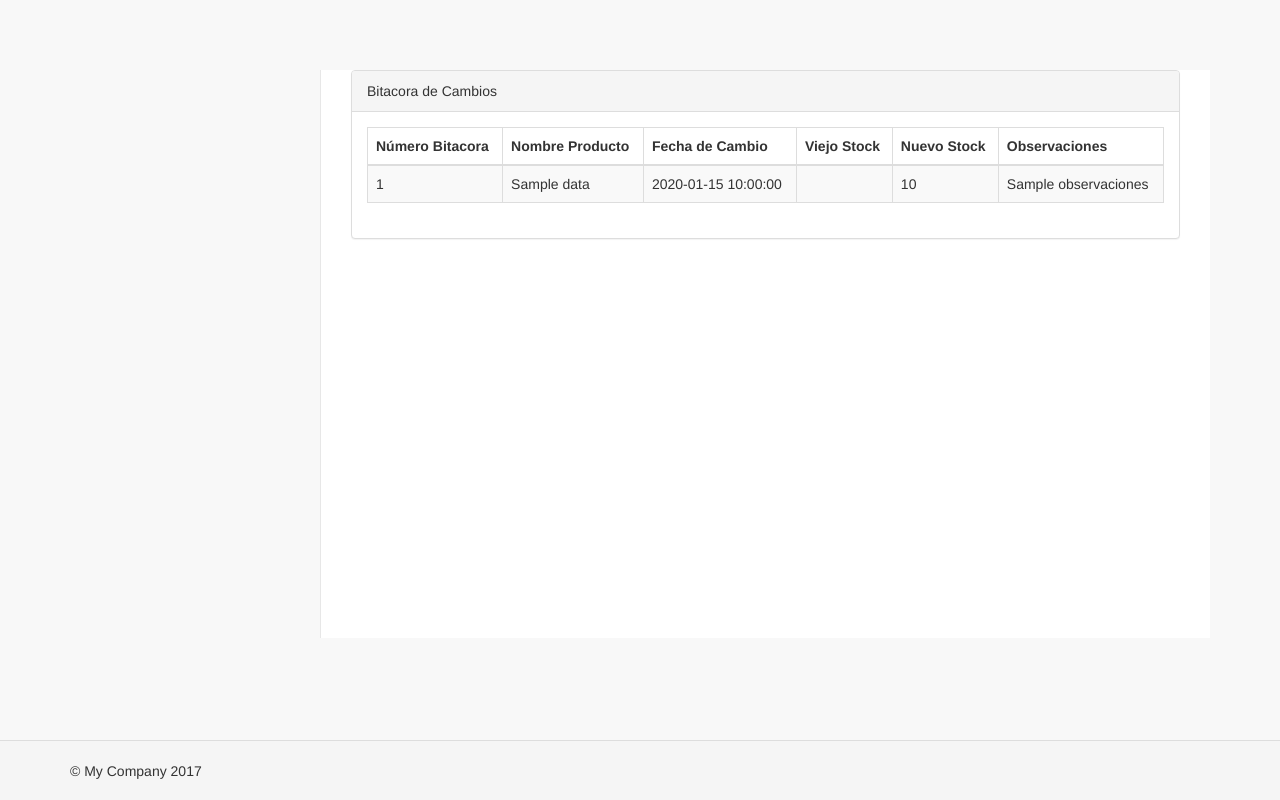
After one commit to Gonzy27/Lecheria, a Yii app: the page made by views/bitacora/reporte.php in a window 1280 px wide. The commit adds this page. Run offline with PHP 8.4 and a stand-in for Yii, Linux system fonts and the light colour scheme; the template is opened without the code that fills it: most values are stand-ins (such as "Sample title", 1, 10 or a date in 2020); data that the repository does not hold is empty; some libraries are stand-ins or nearby versions.

Commit message:
Bitacora reporte

```diff
--- /dev/null
+++ b/views/bitacora/reporte.php
@@ -0,0 +1,64 @@
+<head>
+      <link href="view/vendor/bootstrap/css/bootstrap.min.css" rel="stylesheet">
+   <!-- DataTables CSS -->
+    <link href="view/vendor/datatables-plugins/dataTables.bootstrap.css" rel="stylesheet">
+
+    <!-- DataTables Responsive CSS -->
+    <link href="view/vendor/datatables-responsive/dataTables.responsive.css" rel="stylesheet">
+    <!-- MetisMenu CSS -->
+    <link href="view/vendor/metisMenu/metisMenu.min.css" rel="stylesheet">
+
+    <!-- Custom CSS -->
+    <link href="view/dist/css/sb-admin-2.css" rel="stylesheet">
+
+    <!-- Morris Charts CSS
+    <link href="view/vendor/morrisjs/morris.css" rel="stylesheet">
+-->
+    <!-- Custom Fonts -->
+    <link href="view/vendor/font-awesome/css/font-awesome.min.css" rel="stylesheet" type="text/css">
+</head>
+<div id="page-wrapper">
+                <div class="panel panel-default">
+                    <div class="panel-heading">
+                        Bitacora de Cambios
+                    </div>
+                    <!-- /.panel-heading -->
+                    <div class="panel-body">
+                        <?php if ($data != '') { ?>
+                            <table width="100%" class="table table-striped table-bordered table-hover" id="dataTables-example">
+                                <thead>
+                                    <tr>
+                                        <th>Número Bitacora</th>
+                                        <th>Nombre Producto</th>
+                                        <th>Fecha de Cambio</th>
+                                        <th>Viejo Stock </th>
+                                        <th>Nuevo Stock</th>
+                                        <th>Observaciones</th>
+                                    </tr>
+                                </thead>
+                                <tbody>
+
+                                    <?php foreach ($data as $value):  ?>
+                                        <tr class="odd gradeA">
+
+                                            <td><?php echo $value->idBitacora; ?></td>
+                                            <td><?php echo $value->nombre; ?></td>
+                                            <td><?php echo $value->fecha ?></td>
+                                            <td><?php echo $value->old_stock ?></td>
+                                            <td><?php echo $value->new_stock ?></td>
+                                            <td><?php echo $value->observaciones ?></td>
+                                     </tr>
+                                    <?php endforeach; ?>
+
+                                </tbody>
+                            </table>
+                            <?php
+                        } else {
+                            echo '<h1>No Hay Datos</h1>';
+                        }
+                        ?>
+                    </div>
+
+                </div>
+
+</div>
--- a/views/venta/view.php
+++ b/views/venta/view.php
@@ -76,6 +76,7 @@ $this->params['breadcrumbs'][] = $this->title;
 <?= GridView::widget([
         'dataProvider' => $dataProvider2,
         'filterModel' => $searchModel2,
+      'showFooter' => true,
         'columns' => [
             ['class' => 'yii\grid\SerialColumn'],
 
```
Also changed, not shown: controllers/BitacoraController.php (+36 -0 lines), views/bitacora/index.php (+5 -5 lines).
